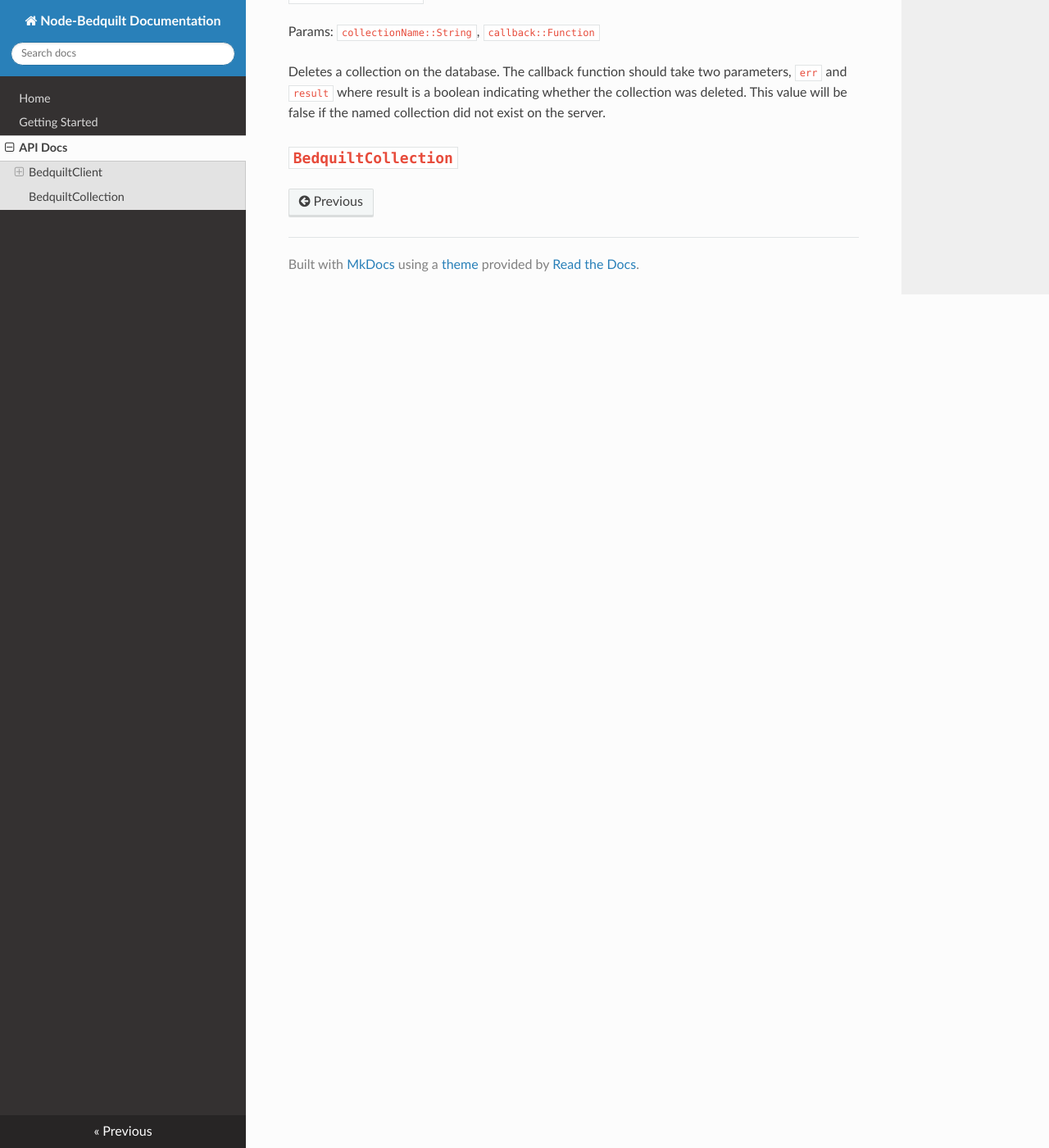
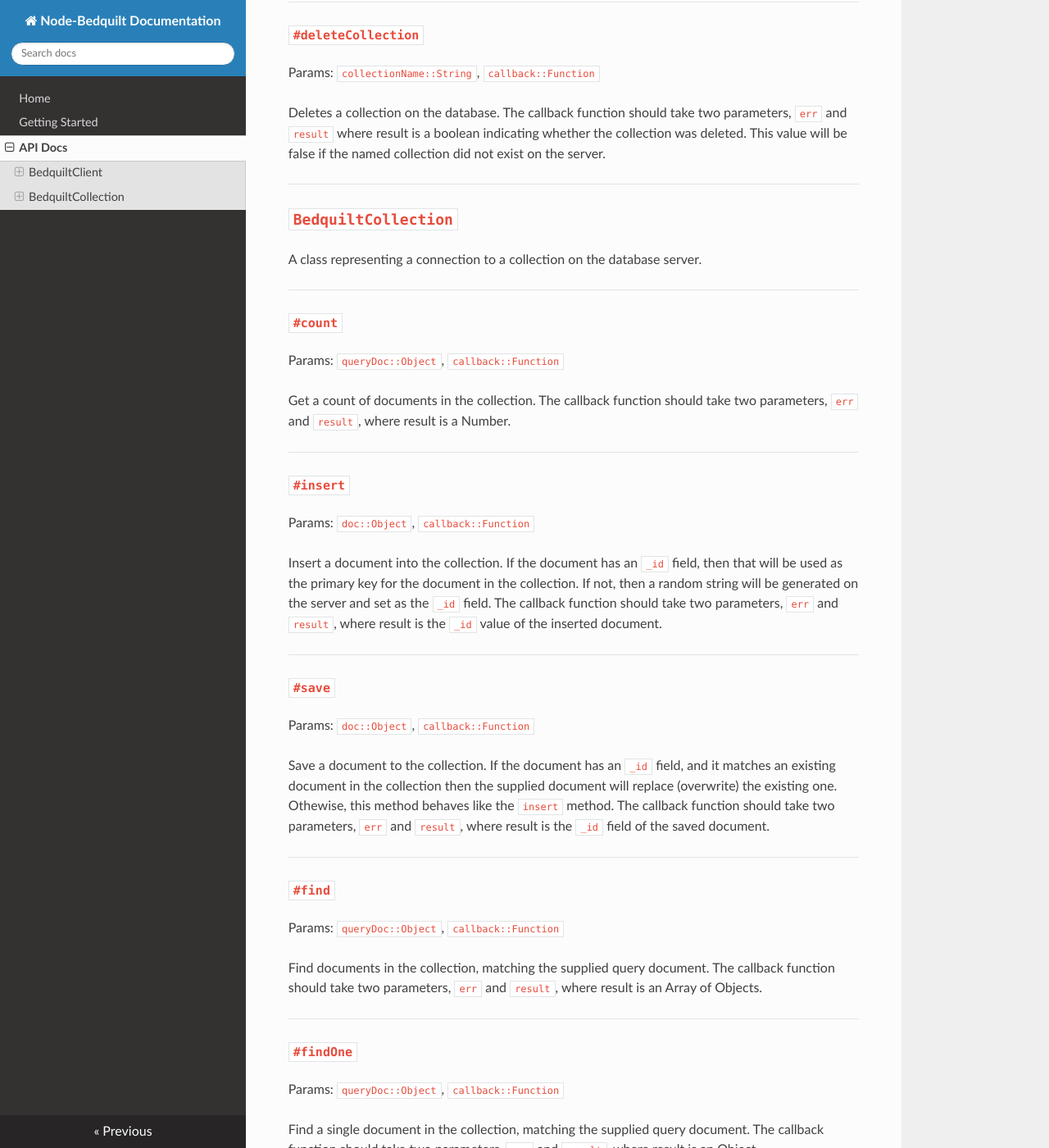
Before and after one commit to BedquiltDB/node-bedquilt, an MkDocs documentation site: the page built from docs/api_docs.md, in a window 1280 px wide and 1400 px high, scrolled down 1360 px. Shown: the whole window at 82% size. Built offline with MkDocs 1.6.1, drawn with Linux system fonts in a browser that asks for light colours; nearby versions of some CDN libraries; old or Windows-style settings are respelled for this version of MkDocs; some of the changed text lies outside the part shown.

Commit message:
Fill in documentation.

```diff
--- a/docs/api_docs.md
+++ b/docs/api_docs.md
@@ -2,7 +2,7 @@
 
 This document describes the `node-bedquilt` api.
 
-
+----
 
 ## `BedquiltClient`
 
@@ -59,6 +59,8 @@ Creates a collection on the database.
 The callback function should take two parameters, `err` and `result` where result is a boolean indicating whether
 the collection was created. This value will be false if the named collection already existed on the server.
 
+----
+
 
 ### `#deleteCollection`
 
@@ -68,8 +70,106 @@ Deletes a collection on the database.
 The callback function should take two parameters, `err` and `result` where result is a boolean indicating whether
 the collection was deleted. This value will be false if the named collection did not exist on the server.
 
+----
+
+
+## `BedquiltCollection`
+
+A class representing a connection to a collection on the database server.
+
+----
+
+
+### `#count`
+
+Params: `queryDoc::Object`, `callback::Function`
+
+Get a count of documents in the collection.
+The callback function should take two parameters, `err` and `result`, where result is a Number.
+
+----
+
+
+### `#insert`
+
+Params: `doc::Object`, `callback::Function`
+
+Insert a document into the collection. If the document has an `_id` field, then that will be used as the primary key for the document in the collection. If not, then a random string will be generated on the server and set as the `_id` field. The callback function should take two parameters, `err` and `result`, where result is the `_id` value of the inserted document.
+
+----
+
+
+### `#save`
+
+Params: `doc::Object`, `callback::Function`
+
+Save a document to the collection. If the document has an `_id` field, and it matches an existing document
+in the collection then the supplied document will replace (overwrite) the existing one.
+Othewise, this method behaves like the `insert` method.
+The callback function should take two parameters, `err` and `result`, where result is the `_id` field of the saved document.
+
+----
+
+
+### `#find`
+
+Params: `queryDoc::Object`, `callback::Function`
+
+Find documents in the collection, matching the supplied query document.
+The callback function should take two parameters, `err` and `result`, where result is an Array of Objects.
+
+----
+
+
+### `#findOne`
+
+Params: `queryDoc::Object`, `callback::Function`
+
+Find a single document in the collection, matching the supplied query document.
+The callback function should take two parameters, `err` and `result`, where result is an Object.
+
+----
 
 
 
+### `#findOneById`
 
-## `BedquiltCollection`
+Params: `id::String`, `callback::Function`
+
+Find a single document in the collection, which has an `_id` field matching the supplied id string.
+The callback function should take two parameters, `err` and `result`, where result is an Object.
+
+----
+
+
+### `#remove`
+
+Params: `queryDoc::Object`, `callback::Function`
+
+Remove documents from the collection, matching the supplied query document.
+The callback function should take two parameters, `err` and `result`, where result is a Number indicating
+the number of documents removed.
+
+----
+
+
+### `#removeOne`
+
+Params: `queryDoc::Object`, `callback::Function`
+
+Remove a single document from the collection, matching the supplied query document.
+The callback function should take two parameters, `err` and `result`, where result is a Number indicating
+the number of documents removed.
+
+----
+
+
+### `#removeOneById`
+
+Params: `id::String`, `callback::Function`
+
+Remove a single document from the collection, which has an `_id` field matching the supplied id string.
+The callback function should take two parameters, `err` and `result`, where result is a Number indicating
+the number of documents removed.
+
+----
```
